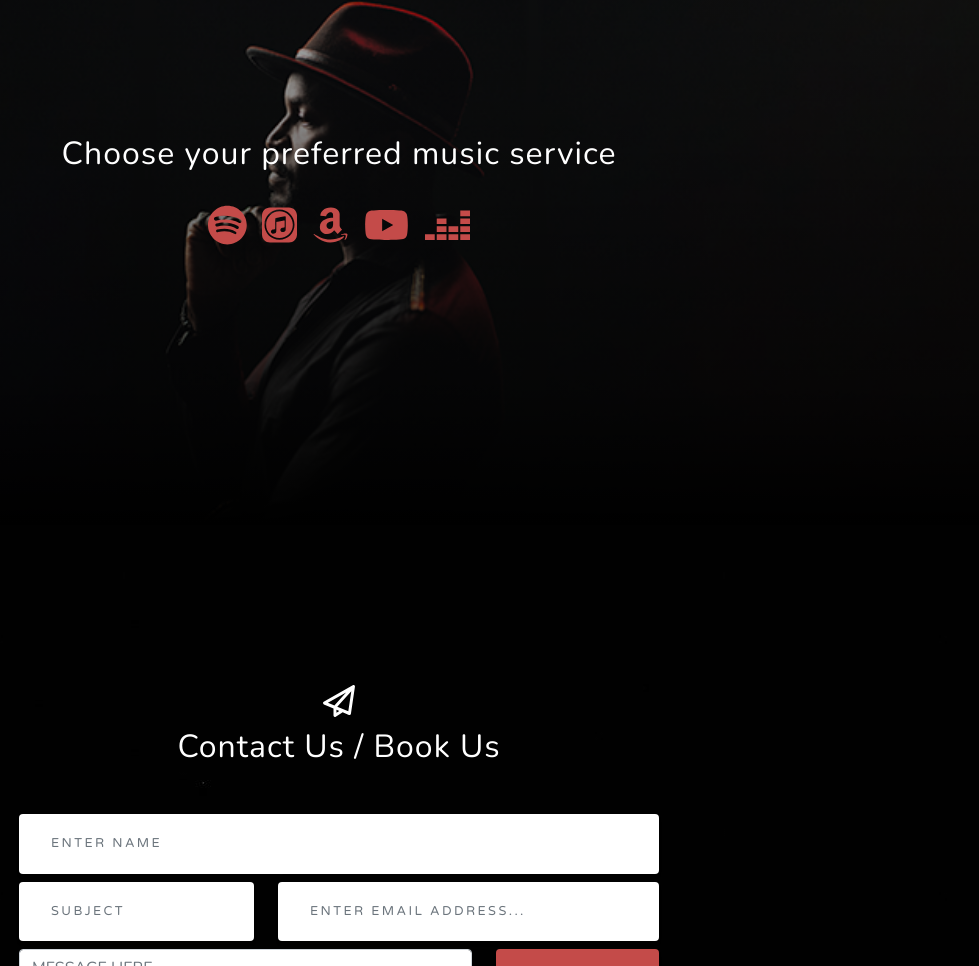
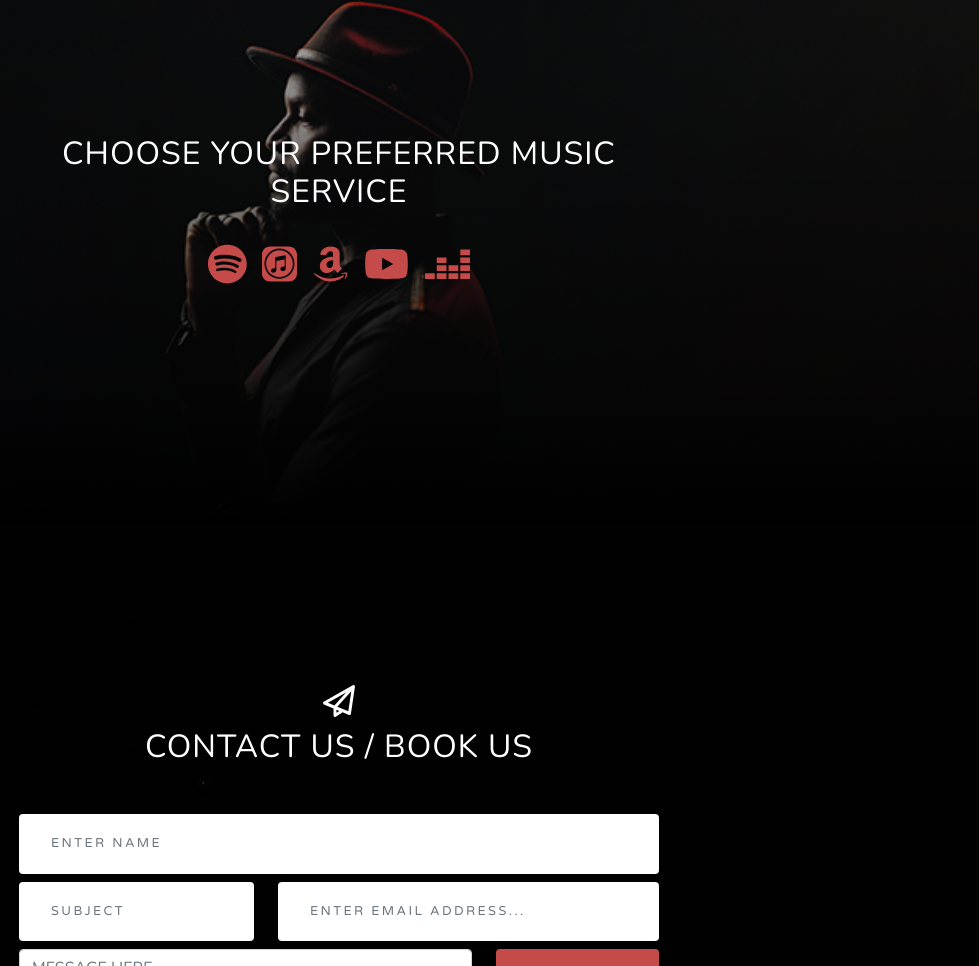
Before and after one commit to KevinDGnanih/official-kdw-page, a website: page index.html in a window 1280 px wide. Shown: the part 825-1791 px from the top of the page, without its empty margins (301-1280 px from the left). Drawn offline with nearby package versions, Linux system fonts and the light colour scheme.

Commit message:
font changed

```diff
--- a/index.html
+++ b/index.html
@@ -98,7 +98,7 @@
         <div class="container px-4 px-lg-5">
             <div class="row gx-4 gx-lg-5 justify-content-center">
                 <div class="col-lg-8">
-                    <h2 class="text-white mb-4">Choose your preferred music service</h2>
+                    <h2 class="text-white mb-4 text-uppercase ">Choose your preferred music service</h2>
                 </div>
             </div>
             <div class="col-lg-12 social d-flex justify-content-center">
@@ -125,7 +125,7 @@
             <div class="row gx-4 gx-lg-5">
                 <div class="col-md-10 col-lg-8 mx-auto text-center">
                     <i class="far fa-paper-plane fa-2x mb-2 text-white"></i>
-                    <h2 class="text-white mb-5">Contact Us / Book Us</h2>
+                    <h2 class="text-white mb-5 text-uppercase">Contact Us / Book Us</h2>
                     <form class="form-signup" id="contactForm" onsubmit="return sendMail(this);" role="form">
                         <!-- Name input field -->
                         <div class="row input-group-newsletter m-2">
```
